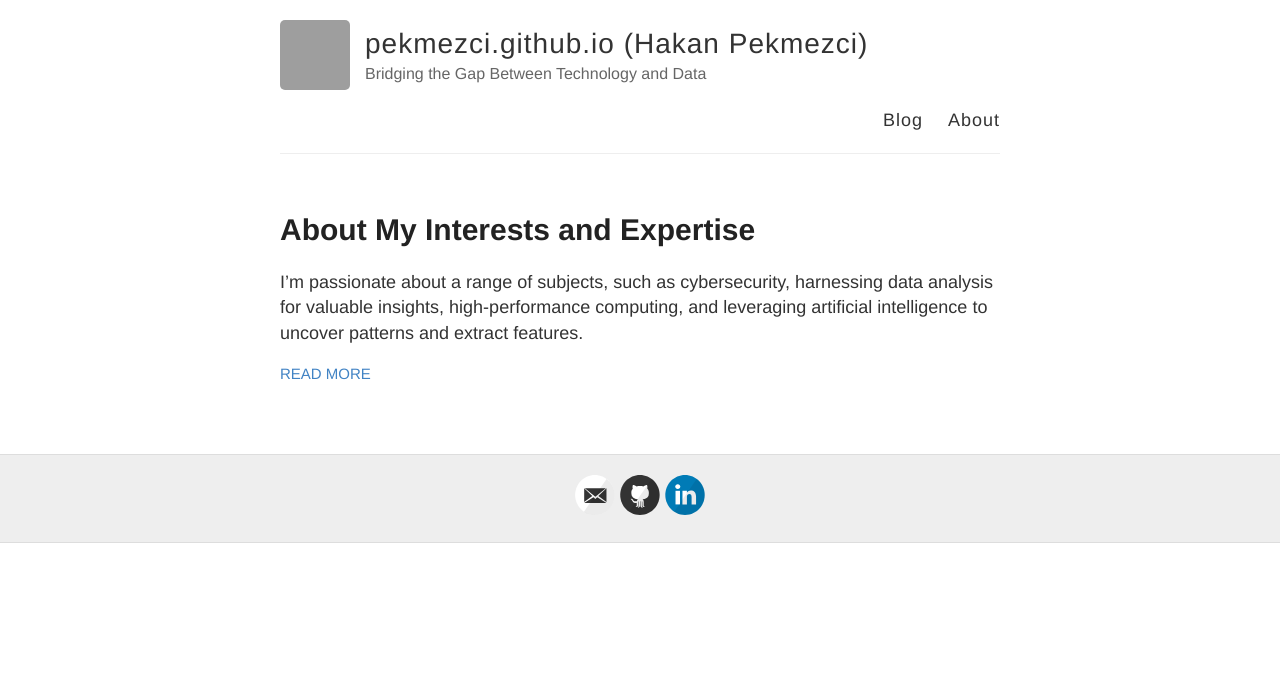
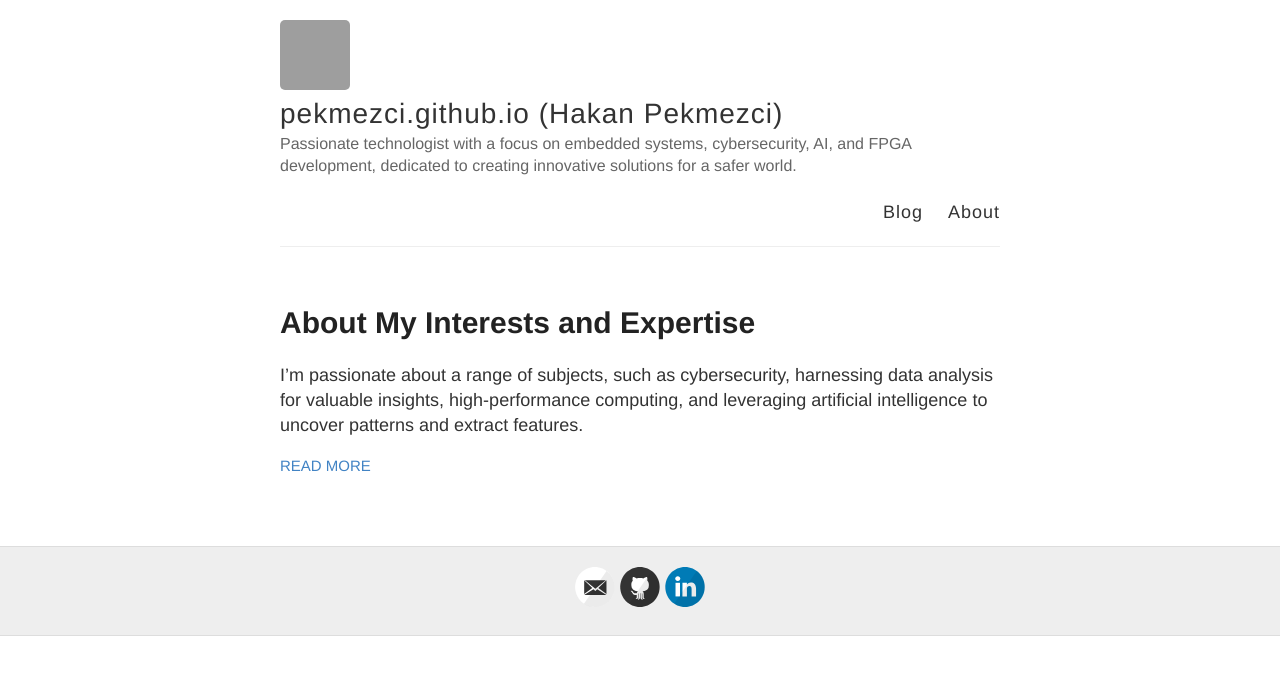
Before and after one commit to pekmezci/pekmezci.github.io, a Jekyll site: the page built from index.html, in a window 1280 px wide. Shown: the top 675 px of the page. Built offline with Jekyll 4.4.1, drawn with Linux system fonts in a browser that asks for light colours; grey boxes are pictures that could not be loaded.

Commit message:
Update _config.yml

```diff
--- a/_config.yml
+++ b/_config.yml
@@ -6,7 +6,7 @@
 name: pekmezci.github.io (Hakan Pekmezci)
 
 # Short bio or description (displayed in the header)
-description: Bridging the Gap Between Technology and Data
+description: Passionate technologist with a focus on embedded systems, cybersecurity, AI, and FPGA development, dedicated to creating innovative solutions for a safer world.
 
 # URL of your avatar or profile pic (you could use your GitHub profile pic)
 # avatar: https://raw.githubusercontent.com/pekmezci/pekmezci.github.io/master/images/jekyll-logo.png
```
